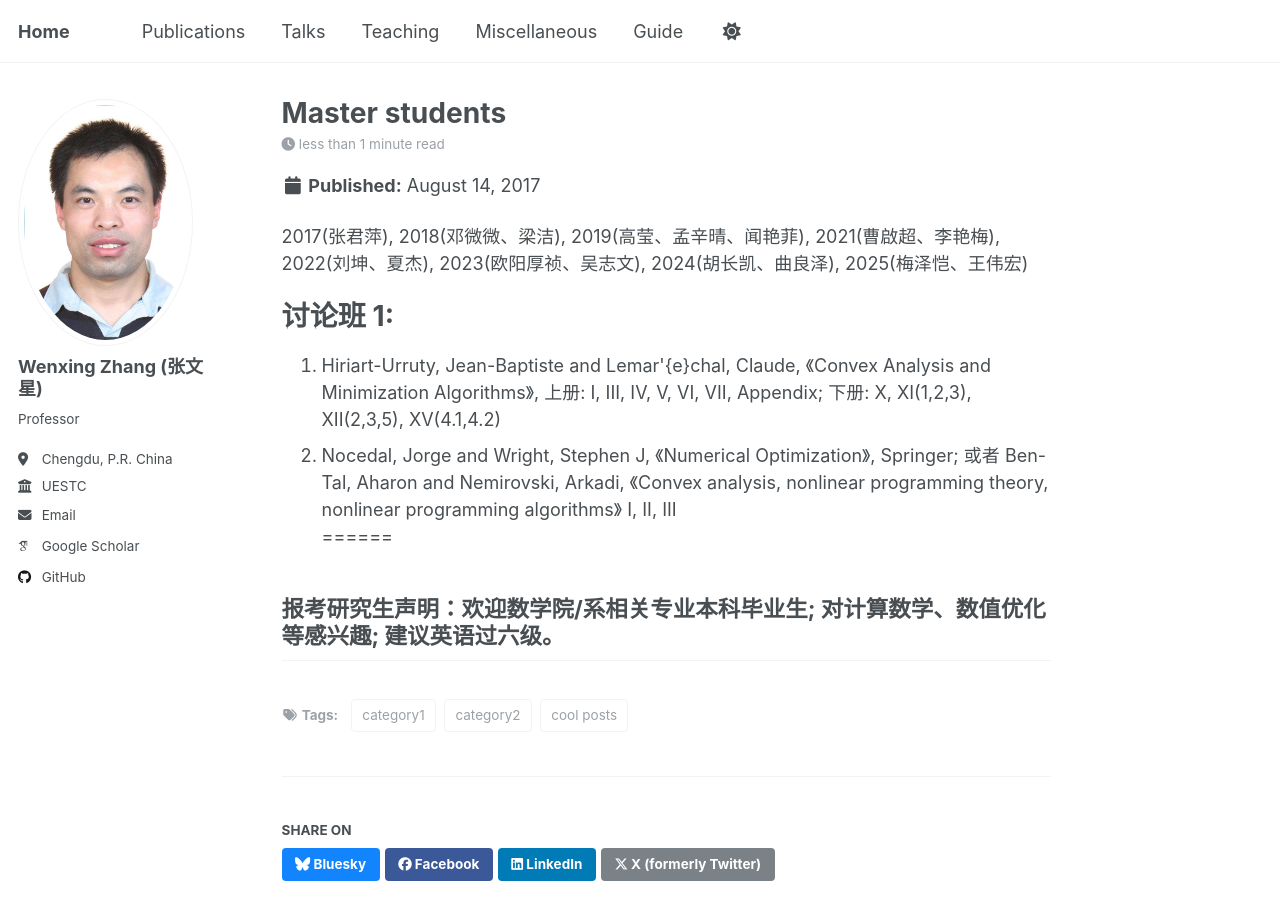
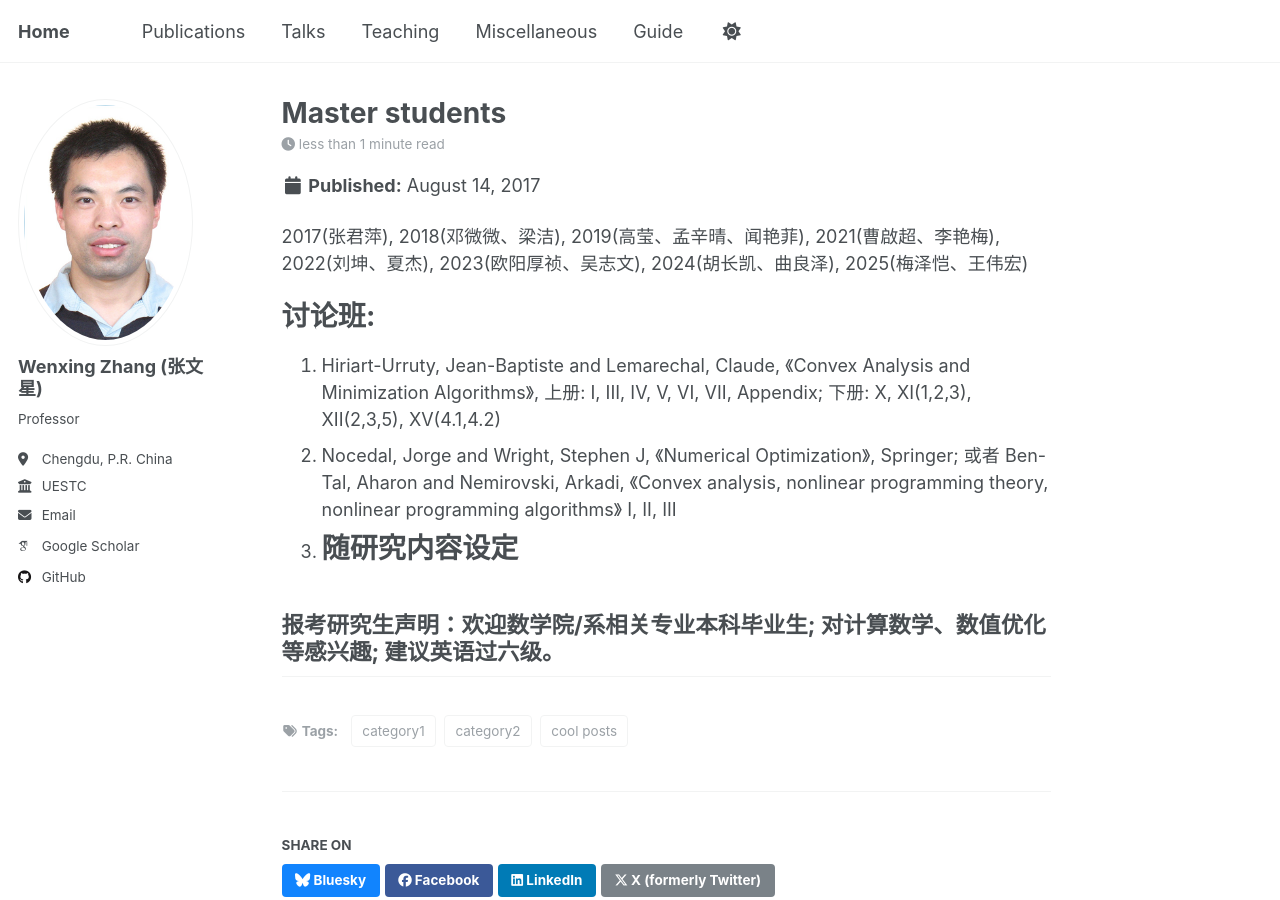
Before and after one commit to WenxingZhang/WenxingZhang.github.io, a Jekyll site: the page built from _posts/2017-08-14-blog-post-1.md, in a window 1280 px wide and 900 px high. Built offline with Jekyll 4.4.1, drawn with Linux system fonts in a browser that asks for light colours; some web fonts are replaced; a script that is not in the unit is left out.

Commit message:
Update 2017-08-14-blog-post-1.md

```diff
--- a/_posts/2017-08-14-blog-post-1.md
+++ b/_posts/2017-08-14-blog-post-1.md
@@ -10,11 +10,12 @@ tags:
 
 2017(张君萍), 2018(邓微微、梁洁), 2019(高莹、孟辛晴、闻艳菲), 2021(曹啟超、李艳梅), 2022(刘坤、夏杰), 2023(欧阳厚祯、吴志文), 2024(胡长凯、曲良泽), 2025(梅泽恺、王伟宏)
 
-讨论班 1:
+讨论班:
 ======
-1. Hiriart-Urruty, Jean-Baptiste and Lemar\'{e}chal, Claude, 《Convex Analysis and Minimization Algorithms》, 上册: I, III, IV, V, VI, VII, Appendix;  下册: X,   XI(1,2,3),  XII(2,3,5),  XV(4.1,4.2)<br>
+1. Hiriart-Urruty, Jean-Baptiste and Lemarechal, Claude, 《Convex Analysis and Minimization Algorithms》, 上册: I, III, IV, V, VI, VII, Appendix;  下册: X,   XI(1,2,3),  XII(2,3,5),  XV(4.1,4.2)<br>
 2. Nocedal, Jorge and Wright, Stephen J, 《Numerical Optimization》, Springer;
 或者 Ben-Tal, Aharon and Nemirovski, Arkadi, 《Convex analysis, nonlinear programming theory, nonlinear programming algorithms》 I, II, III<br>
+3. 随研究内容设定<br>
 ======
 
 报考研究生声明：欢迎数学院/系相关专业本科毕业生; 对计算数学、数值优化等感兴趣; 建议英语过六级。
```
